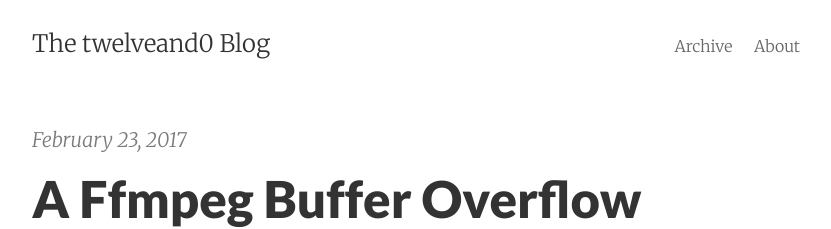
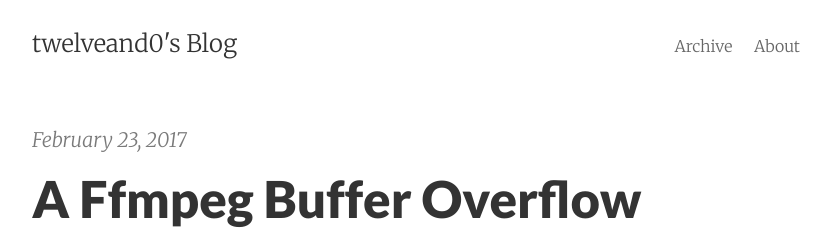
Before and after one commit to taolunban/taolunban.github.io, a Jekyll site: the page built from index.html, in a window 1280 px wide. Shown: the top 229 px of the page, without its empty margins (224-1055 px from the left). Built offline with Jekyll 4.4.1, drawn with Linux system fonts in a browser that asks for light colours; Markdown is read by kramdown in place of the engine named in the settings; the list of posts is cut into pages by our own code.

Commit message:
Update _config.yml

```diff
--- a/_config.yml
+++ b/_config.yml
@@ -1,5 +1,5 @@
 # Site settings
-title:       The twelveand0 Blog
+title:       twelveand0's Blog
 # email:
 author:      bingchang
 description: "The twelveand0's Blog"
```
